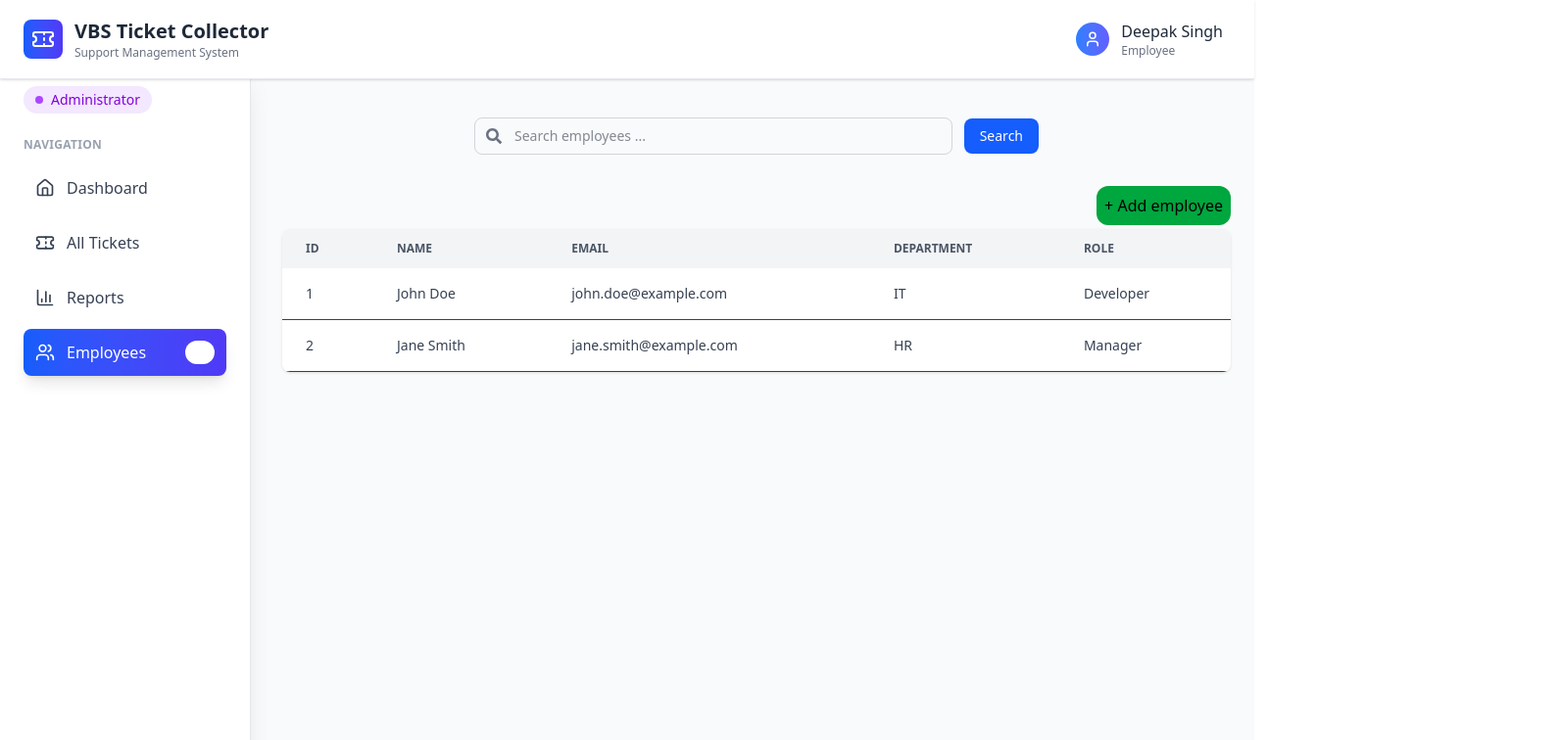
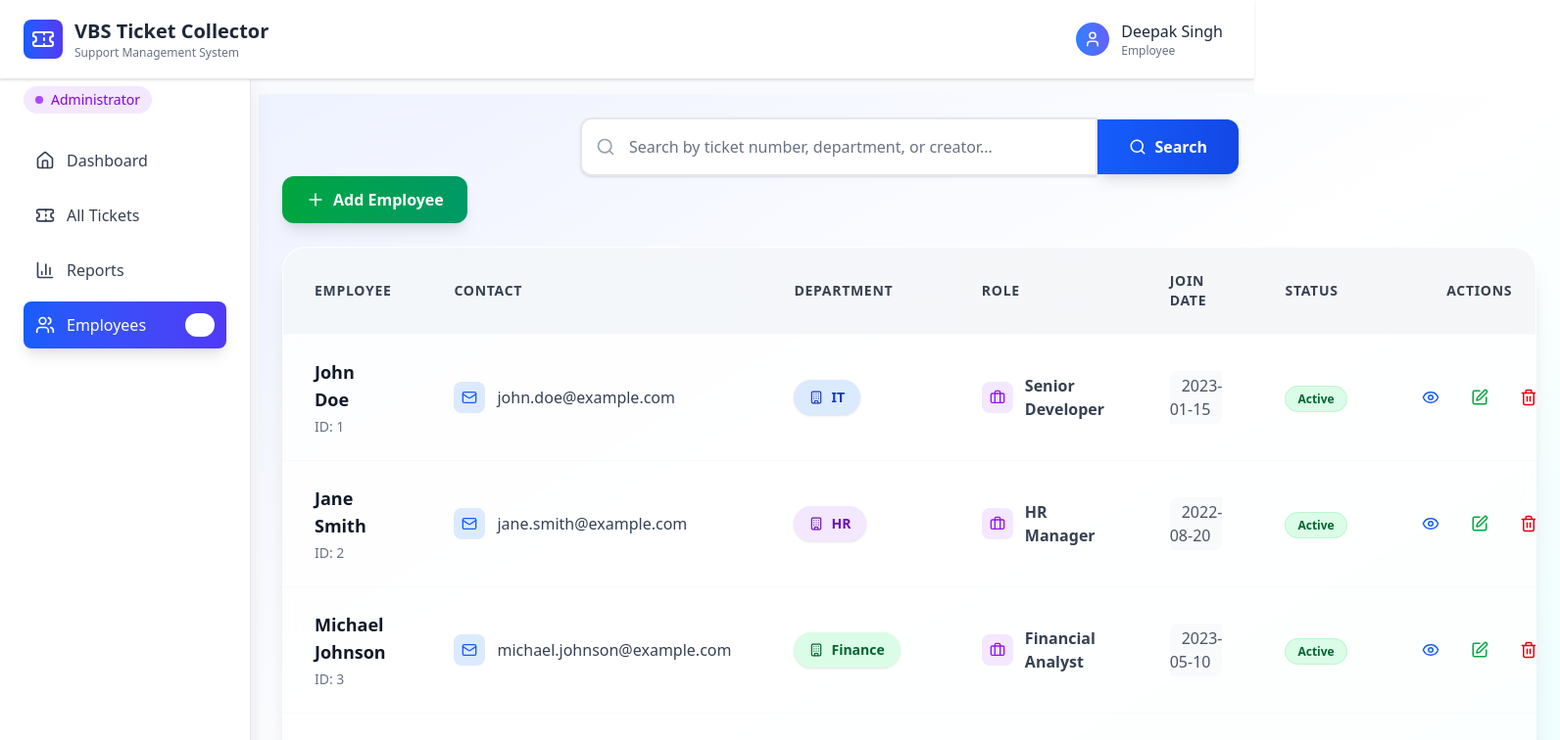
Before and after one commit to deepaksinghbohra242/Ticket-generator, a React (Vite) app: page /dashboard/employeelist in a window 1280 px wide. Shown: the top 756 px of the page at 98% size, 1592 px wide, since content can reach past the window. Built offline with nearby package versions, Linux system fonts and the light colour scheme.

Commit message:
some updates

```diff
--- a/src/components/common/Sidebar.jsx
+++ b/src/components/common/Sidebar.jsx
@@ -85,9 +85,6 @@ function Sidebar({ user }) {
         </div>
 
         <nav className="space-y-2">
-          <p className="text-xs font-semibold text-gray-400 uppercase tracking-wide mb-3">
-            Navigation
-          </p>
           {navItems.map((item) => (
             <NavItem key={item.path} item={item} />
           ))}
--- a/src/pages/admin/EmployeeList.jsx
+++ b/src/pages/admin/EmployeeList.jsx
@@ -1,6 +1,5 @@
 import { useState } from "react";
-import { FaSearch } from "react-icons/fa";
-import { NavLink } from "react-router-dom";
+import { Search, Plus, Mail, Building, User, Briefcase, Edit, Trash2, Eye, Filter } from "lucide-react";
 
 function EmployeeList() {
   const [employees, setEmployees] = useState([
@@ -9,112 +8,228 @@ function EmployeeList() {
       name: "John Doe",
       email: "john.doe@example.com",
       department: "IT",
-      role: "Developer",
+      role: "Senior Developer",
+      joinDate: "2023-01-15",
+      status: "Active",
     },
     {
       id: 2,
       name: "Jane Smith",
       email: "jane.smith@example.com",
       department: "HR",
-      role: "Manager",
+      role: "HR Manager",
+      joinDate: "2022-08-20",
+      status: "Active",
+    },
+    {
+      id: 3,
+      name: "Michael Johnson",
+      email: "michael.johnson@example.com",
+      department: "Finance",
+      role: "Financial Analyst",
+      joinDate: "2023-05-10",
+      status: "Active",
+    },
+    {
+      id: 4,
+      name: "Sarah Wilson",
+      email: "sarah.wilson@example.com",
+      department: "Marketing",
+      role: "Marketing Specialist",
+      joinDate: "2023-03-08",
+      status: "On Leave",
     },
   ]);
 
   const [searchTerm, setSearchTerm] = useState("");
-  const [formData, setFormData] = useState({
-    name: "",
-    email: "",
-    department: "",
-    role: "",
+  const [departmentFilter, setDepartmentFilter] = useState("All");
+
+  const handleSearch = () => {
+    // Search functionality handled by filter below
+  };
+
+  const getDepartments = () => {
+    const departments = [...new Set(employees.map(emp => emp.department))];
+    return ["All", ...departments];
+  };
+
+  const getStatusBadge = (status) => {
+    const styles = {
+      "Active": "bg-green-100 text-green-800 border-green-200",
+      "On Leave": "bg-yellow-100 text-yellow-800 border-yellow-200",
+      "Inactive": "bg-red-100 text-red-800 border-red-200"
+    };
+    return `px-3 py-1 rounded-full text-xs font-semibold border ${styles[status] || styles["Active"]}`;
+  };
+
+  const getDepartmentColor = (department) => {
+    const colors = {
+      "IT": "bg-blue-100 text-blue-800",
+      "HR": "bg-purple-100 text-purple-800",
+      "Finance": "bg-green-100 text-green-800",
+      "Marketing": "bg-pink-100 text-pink-800",
+      "Operations": "bg-orange-100 text-orange-800"
+    };
+    return colors[department] || "bg-gray-100 text-gray-800";
+  };
+
+  const filteredEmployees = employees.filter((emp) => {
+    const matchesSearch = Object.values(emp)
+      .join(" ")
+      .toLowerCase()
+      .includes(searchTerm.toLowerCase());
+
+    const matchesDepartment = departmentFilter === "All" || emp.department === departmentFilter;
+
+    return matchesSearch && matchesDepartment;
   });
 
-  const handleAddEmployee = (e) => {
-    e.preventDefault();
-    if (
-      !formData.name.trim() ||
-      !formData.email.trim() ||
-      !formData.department.trim() ||
-      !formData.role.trim()
-    ) {
-      return alert("Please fill in all fields.");
-    }
-
-    const newEmployee = {
-      id: employees.length + 1,
-      ...formData,
-    };
-
-    setEmployees([...employees, newEmployee]);
-    setFormData({ name: "", email: "", department: "", role: "" });
-  };
-
-  const filteredEmployees = employees.filter((emp) =>
-    Object.values(emp)
-      .join(" ")
-      .toLowerCase()
-      .includes(searchTerm.toLowerCase())
-  );
-
   return (
-    <div className="p-6 max-w-5xl mx-auto">
-      {/* 🔍 Search */}
-      <form
-        className="flex items-center max-w-xl mx-auto mb-8"
-        onSubmit={(e) => e.preventDefault()}
-      >
-        <div className="relative w-full">
-          <div className="absolute inset-y-0 left-0 flex items-center pl-3 pointer-events-none">
-            <FaSearch className="text-gray-500" />
+    <div className="min-h-screen bg-gradient-to-br from-indigo-50 via-white to-cyan-50 p-6">
+      <div className="max-w-7xl mx-auto">
+        <form onSubmit={handleSearch} className="flex items-center max-w-2xl mx-auto">
+            <div className="relative flex-1">
+              <div className="absolute inset-y-0 left-0 flex items-center pl-4 pointer-events-none">
+                <Search className="text-gray-400" size={20} />
               </div>
               <input
                 type="text"
-            placeholder="Search employees ..."
+                placeholder="Search by ticket number, department, or creator..."
                 value={searchTerm}
                 onChange={(e) => setSearchTerm(e.target.value)}
-            className="w-full pl-10 pr-4 py-2 text-sm border border-gray-300 rounded-lg bg-gray-50 text-gray-900 focus:ring-blue-500 focus:border-blue-500"
+                className="w-full pl-12 pr-4 py-4 text-base border-2 border-gray-200 rounded-l-xl bg-white text-gray-900 placeholder-gray-500 focus:ring-2 focus:ring-blue-500 focus:border-blue-500 transition-all duration-200 shadow-sm"
               />
             </div>
             <button
               type="submit"
-          className="ml-3 px-4 py-2 text-sm font-medium text-white bg-blue-600 rounded-lg hover:bg-blue-700 focus:outline-none focus:ring-2 focus:ring-blue-300"
+              className="px-8 py-4 bg-gradient-to-r from-blue-600 to-blue-700 hover:from-blue-700 hover:to-blue-800 text-white font-semibold rounded-r-xl transition-all duration-200 shadow-lg hover:shadow-xl transform hover:-translate-y-0.5 focus:outline-none focus:ring-2 focus:ring-blue-500 focus:ring-offset-2"
             >
+              <div className="flex items-center gap-2">
+                <Search size={18} />
                 Search
+              </div>
             </button>
           </form>
 
-      <div className="flex justify-end"><NavLink to="/dashboard/addemployee" className="bg-green-600 p-2 rounded-xl mb-1"> + Add employee</NavLink></div>
-      <div className="overflow-x-auto rounded-lg shadow">
-        <table className="w-full text-sm text-left text-gray-700 bg-white">
-          <thead className="bg-gray-100 text-xs uppercase text-gray-600">
+        <div className="flex justify-between items-center mb-6">
+
+          <button className="flex items-center gap-2 bg-gradient-to-r from-green-600 to-emerald-600 hover:from-green-700 hover:to-emerald-700 text-white px-6 py-3 rounded-xl font-semibold transition-all duration-300 shadow-lg hover:shadow-xl transform hover:-translate-y-0.5">
+            <Plus size={20} />
+            Add Employee
+          </button>
+        </div>
+
+        {/* Employee Table */}
+        <div className="bg-white/80 backdrop-blur-sm rounded-3xl shadow-xl overflow-hidden border border-white/30">
+          <div className="overflow-x-auto">
+            <table className="w-full">
+              <thead className="bg-gradient-to-r from-slate-100/80 to-gray-100/80 backdrop-blur-sm">
                 <tr>
-              <th className="px-6 py-3">ID</th>
-              <th className="px-6 py-3">Name</th>
-              <th className="px-6 py-3">Email</th>
-              <th className="px-6 py-3">Department</th>
-              <th className="px-6 py-3">Role</th>
+                  <th className="px-8 py-6 text-left text-sm font-bold text-gray-700 uppercase tracking-wider border-b border-gray-200/30">
+                    Employee
+                  </th>
+                  <th className="px-8 py-6 text-left text-sm font-bold text-gray-700 uppercase tracking-wider border-b border-gray-200/30">
+                    Contact
+                  </th>
+                  <th className="px-8 py-6 text-left text-sm font-bold text-gray-700 uppercase tracking-wider border-b border-gray-200/30">
+                    Department
+                  </th>
+                  <th className="px-8 py-6 text-left text-sm font-bold text-gray-700 uppercase tracking-wider border-b border-gray-200/30">
+                    Role
+                  </th>
+                  <th className="px-8 py-6 text-left text-sm font-bold text-gray-700 uppercase tracking-wider border-b border-gray-200/30">
+                    Join Date
+                  </th>
+                  <th className="px-8 py-6 text-left text-sm font-bold text-gray-700 uppercase tracking-wider border-b border-gray-200/30">
+                    Status
+                  </th>
+                  <th className="px-8 py-6 text-center text-sm font-bold text-gray-700 uppercase tracking-wider border-b border-gray-200/30">
+                    Actions
+                  </th>
                 </tr>
               </thead>
-          <tbody>
+              <tbody className="divide-y divide-gray-100/50">
                 {filteredEmployees.length > 0 ? (
-              filteredEmployees.map((emp) => (
+                  filteredEmployees.map((emp, index) => (
                     <tr
                       key={emp.id}
-                  className="border-b hover:bg-gray-50 transition"
+                      className="hover:bg-gradient-to-r hover:from-blue-50/70 hover:to-indigo-50/70 transition-all duration-300 group"
                     >
-                  <td className="px-6 py-4">{emp.id}</td>
-                  <td className="px-6 py-4">{emp.name}</td>
-                  <td className="px-6 py-4">{emp.email}</td>
-                  <td className="px-6 py-4">{emp.department}</td>
-                  <td className="px-6 py-4">{emp.role}</td>
+                      <td className="px-8 py-6">
+                        <div className="flex items-center">
+
+                          <div>
+                            <div className="font-bold text-gray-900 text-lg mb-1">{emp.name}</div>
+                            <div className="text-gray-500 text-sm font-medium">ID: {emp.id}</div>
+                          </div>
+                        </div>
+                      </td>
+                      <td className="px-8 py-6">
+                        <div className="flex items-center">
+                          <div className="p-2 bg-blue-100 rounded-lg mr-3">
+                            <Mail size={16} className="text-blue-600" />
+                          </div>
+                          <span className="text-gray-700 font-medium">{emp.email}</span>
+                        </div>
+                      </td>
+                      <td className="px-8 py-6">
+                        <span className={`inline-flex items-center px-4 py-2 rounded-full text-sm font-semibold shadow-sm ${getDepartmentColor(emp.department)}`}>
+                          <Building size={14} className="mr-2" />
+                          {emp.department}
+                        </span>
+                      </td>
+                      <td className="px-8 py-6">
+                        <div className="flex items-center">
+                          <div className="p-2 bg-purple-100 rounded-lg mr-3">
+                            <Briefcase size={16} className="text-purple-600" />
+                          </div>
+                          <span className="text-gray-700 font-semibold">{emp.role}</span>
+                        </div>
+                      </td>
+                      <td className="px-8 py-6">
+                        <span className="text-gray-600 font-medium bg-gray-50 px-3 py-1 rounded-lg">
+                          {emp.joinDate}
+                        </span>
+                      </td>
+                      <td className="px-8 py-6">
+                        <span className={getStatusBadge(emp.status)}>
+                          {emp.status}
+                        </span>
+                      </td>
+                      <td className="px-8 py-6">
+                        <div className="flex items-center justify-center gap-2">
+                          <button
+                            title="View Details"
+                            className="p-3 text-blue-600 hover:text-white hover:bg-blue-600 rounded-xl transition-all duration-300 hover:shadow-lg transform hover:scale-110"
+                          >
+                            <Eye size={18} />
+                          </button>
+                          <button
+                            title="Edit Employee"
+                            className="p-3 text-green-600 hover:text-white hover:bg-green-600 rounded-xl transition-all duration-300 hover:shadow-lg transform hover:scale-110"
+                          >
+                            <Edit size={18} />
+                          </button>
+                          <button
+                            title="Delete Employee"
+                            className="p-3 text-red-600 hover:text-white hover:bg-red-600 rounded-xl transition-all duration-300 hover:shadow-lg transform hover:scale-110"
+                          >
+                            <Trash2 size={18} />
+                          </button>
+                        </div>
+                      </td>
                     </tr>
                   ))
                 ) : (
                   <tr>
-                <td
-                  colSpan="5"
-                  className="text-center px-6 py-6 text-gray-500"
-                >
-                  No employees found.
+                    <td colSpan="7" className="px-8 py-20 text-center">
+                      <div className="flex flex-col items-center justify-center">
+                        <div className="w-24 h-24 bg-gradient-to-br from-gray-100 to-gray-200 rounded-full flex items-center justify-center mb-6 shadow-lg">
+                          <User size={36} className="text-gray-400" />
+                        </div>
+                        <h3 className="text-2xl font-bold text-gray-700 mb-3">No employees found</h3>
+                        <p className="text-gray-500 text-lg">Try adjusting your search terms or filters</p>
+                      </div>
                     </td>
                   </tr>
                 )}
@@ -122,6 +237,8 @@ function EmployeeList() {
             </table>
           </div>
         </div>
+      </div>
+    </div>
   );
 }
 
```
Lines whose indentation alone changed are shown as unchanged.
